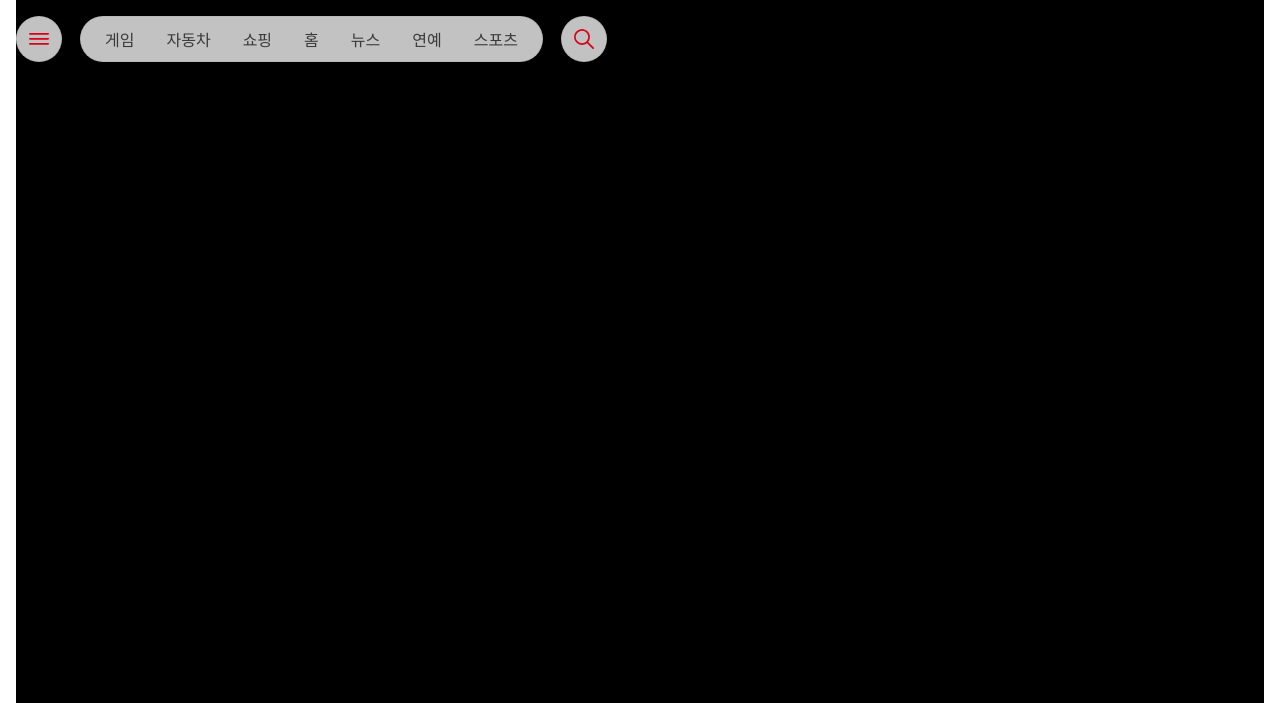
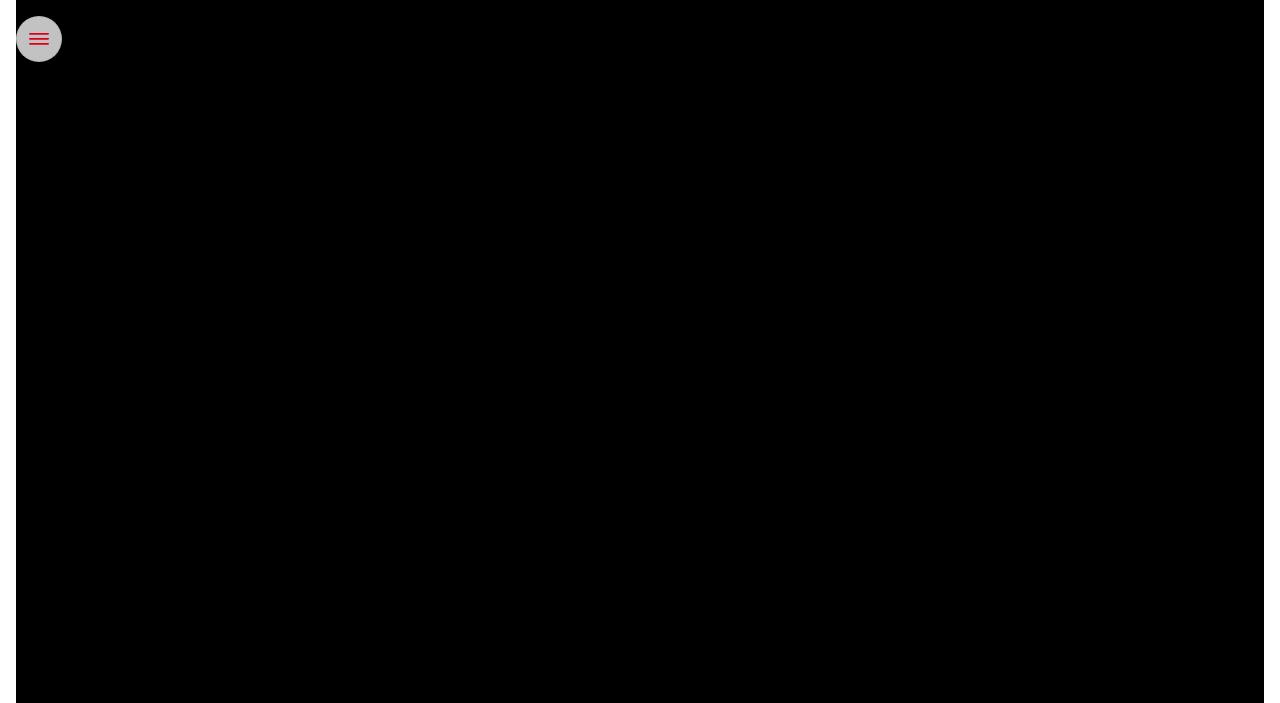
Before and after one commit to twinspapa/t_intro, a PHP site: page / in a window 1280 px wide. Shown: the top 703 px of the page. Run offline with PHP 8.4, Linux system fonts and the light colour scheme.

Commit message:
modify5 + add home.html

```diff
--- /dev/null
+++ b/cnt/home.html
@@ -0,0 +1,3 @@
+<article>
+  <div>나나나</div>
+</article>
--- a/index.html
+++ b/index.html
@@ -14,9 +14,9 @@
     <link rel="stylesheet" href="./res/css/swiper.min.css">
   </head>
   <body id="home">
-    <header>
+    <header class="border_box">
       <div id="nav_depth_1">
-        <div id="btn_menu" class="flex backdrop_st01 transition">
+        <div id="btn_menu" class="flex backdrop_st01">
           <svg xmlns="http://www.w3.org/2000/svg" viewBox="0 0 24 24" height="24" width="24">
             <defs>
               <style>.a {fill: #fff; opacity: 0;}.b {fill: #ea002c;}</style>
@@ -29,7 +29,7 @@
             </g>
           </svg>
         </div>
-        <div class="mid_bar border_box_all backdrop_st01 transition">
+        <div class="mid_bar border_box_all backdrop_st01">
           <nav class="depth_1 swiper-container">
             <ul class="swiper-wrapper">
               <li class="swiper-slide"><a href="#game" data-id="game">게임</a></li>
@@ -42,7 +42,7 @@
             </ul>
           </nav>
         </div>
-        <div id="btn_search" class="flex backdrop_st01 transition">
+        <div id="btn_search" class="flex backdrop_st01">
           <svg xmlns="http://www.w3.org/2000/svg" width="24" height="24" viewBox="0 0 24 24">
             <defs>
               <style>.a{fill:#fff;opacity:0;}.b{fill:#db0017;}</style>
@@ -52,7 +52,7 @@
           </svg>
         </div>
       </div>
-      <div id="nav_depth_2" class="scroll_wrap hide_right transition">
+      <div id="nav_depth_2">
         <nav class="depth_2 swiper-container border-box-all">
           <ul class="swiper-wrapper">
             <li class="swiper-slide"><a class="backdrop_st01" href="#game" data-id="game">게임</a></li>
@@ -101,6 +101,16 @@
     <script src="./res/js/jquery-3.5.0.slim.min.js" charset="utf-8"></script>
     <script src="./res/js/swiper.min.js" charset="utf-8"></script>
     <script>
+      var page_id = $('body').attr('id');
+      // //<![CDATA[
+      //   $(function(){
+      //     $("#active_page").load("home.html", function() {
+      //       alert("성공");
+      //     });
+      //   });
+      // //]]>
+
+      // 메인메뉴 슬라이더
       var depth_1 = new Swiper('.depth_1',{
         slidesPerView: 'auto',
         spaceBetween: 0,
@@ -108,6 +118,8 @@
         initialSlide: 3,
         freeMode: true
       });
+
+      // 서브메뉴 슬라이더
       var depth_2 = new Swiper('.depth_2',{
         slidesPerView: 'auto',
         spaceBetween: 16,
--- a/res/css/common.css
+++ b/res/css/common.css
@@ -189,3 +189,13 @@ footer {
 #home.depth1 {
     margin-top: 0;
 }
+
+#home .mid_bar, #home #btn_search {
+    position: absolute;
+    top: -100vh;
+}
+
+#home #nav_depth_2 {
+    position: absolute;
+    left: calc(100vw + 16px);
+}
```
